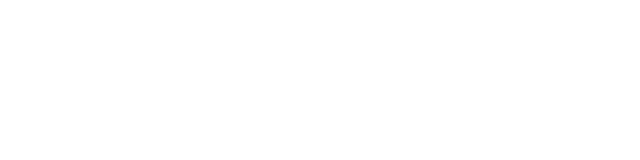
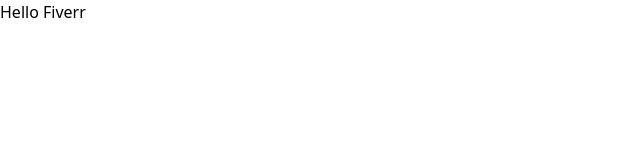
Before and after one commit to Tweaka/hackathon_0621_Fiverr, a Next.js app: page / in a window 1280 px wide. Shown: the top 160 px of the page, without its empty margins (0-640 px from the left). Built offline with nearby package versions, Linux system fonts and the light colour scheme.

Commit message:
Set up config hackathon

```diff
--- a/package.json
+++ b/package.json
@@ -1,4 +1,7 @@
 {
+  "name": "team-rocket",
+  "version": "0.1.0",
+  "private": true,
   "scripts": {
     "dev": "next dev",
     "build": "next build",
--- /dev/null
+++ b/pages/api/hello.ts
@@ -0,0 +1,13 @@
+// Next.js API route support: https://nextjs.org/docs/api-routes/introduction
+import type { NextApiRequest, NextApiResponse } from 'next'
+
+type Data = {
+  name: string
+}
+
+export default function handler(
+  req: NextApiRequest,
+  res: NextApiResponse<Data>
+) {
+  res.status(200).json({ name: 'John Doe' })
+}
--- a/pages/index.tsx
+++ b/pages/index.tsx
@@ -1,3 +1,5 @@
-export default function Home(): JSX.Element {
-  return <div></div>;
+import Head from "next/head";
+
+export default function Home() {
+  return <div>Hello Fiverr</div>;
 }
```
Also changed, not shown: pages/_app.tsx (+4 -4 lines).
